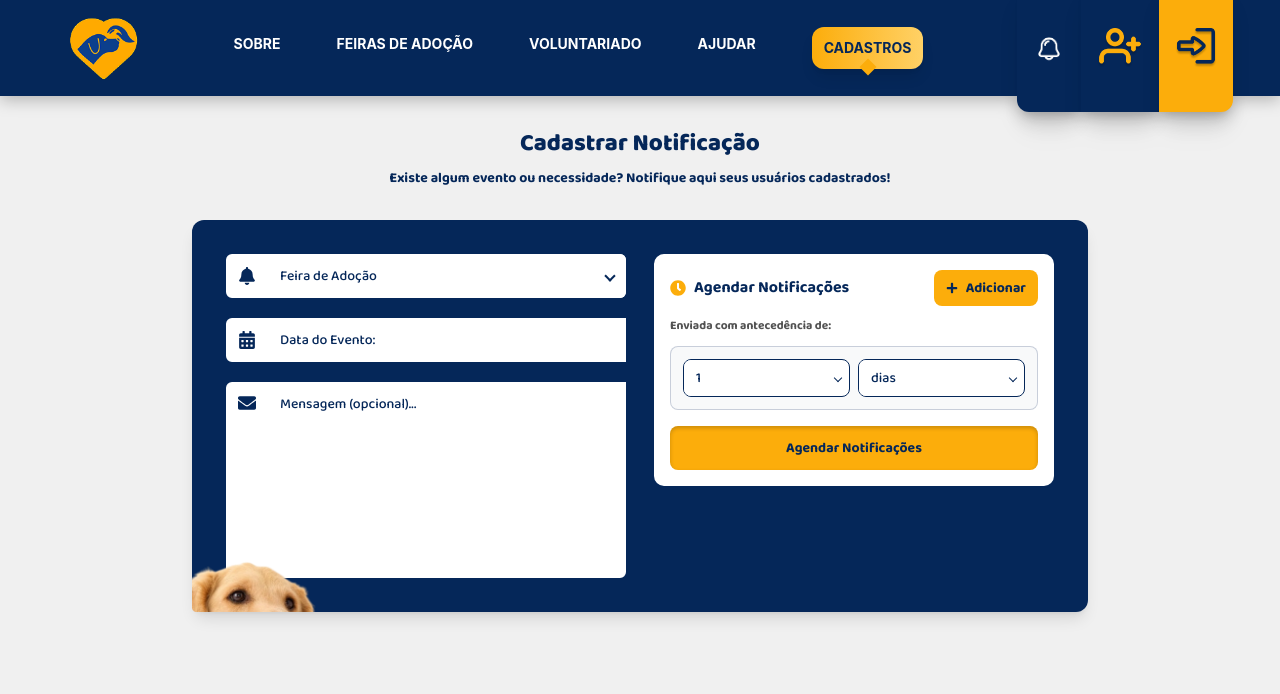
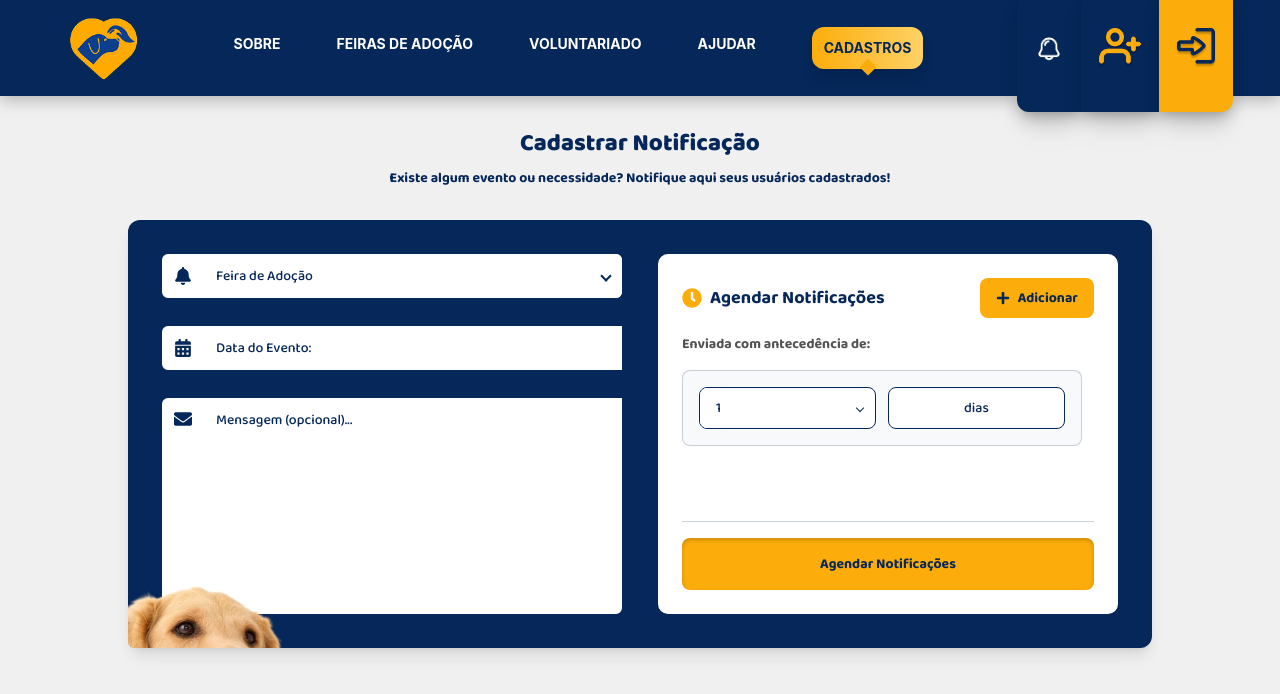
Before and after one commit to Projeto-Extensao-SPTech/front-end, a React (Vite) app: page /cadastro-notificacao in a window 1280 px wide. Shown: the top 694 px of the page. Built offline with nearby package versions, Linux system fonts and the light colour scheme.

Commit message:
subindo alteraçoes telas de cadastro

```diff
--- a/src/components/sections/Participar.jsx
+++ b/src/components/sections/Participar.jsx
@@ -1,5 +1,5 @@
 import Button from '../ui/Button'
-import { Link } from 'react-scroll'
+import { Link } from 'react-router-dom'
 
 export default function Participar() {
     return (
@@ -108,7 +108,7 @@ export default function Participar() {
                         </p>
 
                         <div className="flex flex-col sm:flex-row gap-3">
-                            <Link to="voluntariado" spy={true} smooth={true} duration={800}>
+                            <Link to="/voluntariados" spy={true} smooth={true} duration={800}>
                                 <Button
                                     className="shadow-[inset_0_2px_4px_0_rgba(0,0,0,0.2)] bg-[#FCAD0B] hover:bg-[#052759] hover:[#052759] text-sm mx-auto"
                                 >
--- a/src/pages/CadastroFeiraDeAdocao.jsx
+++ b/src/pages/CadastroFeiraDeAdocao.jsx
@@ -16,7 +16,6 @@ export default function CadastroFeiraDeAdocao() {
     numero: '',
     fotos: []
   });
-
 
   useEffect(() => {
     const fp = flatpickr("#calendario", {
@@ -86,12 +85,12 @@ export default function CadastroFeiraDeAdocao() {
       <img
         src={URL.createObjectURL(foto)}
         alt={`Preview ${index + 1}`}
-        className="w-12 h-12 object-cover rounded-lg border-2 border-[#052759]"
+        className="w-16 h-16 object-cover rounded-lg border-2 border-[#052759]"
       />
       <button
         type="button"
         onClick={() => removerFoto(index)}
-        className="absolute -top-1 -right-1 bg-red-500 text-white rounded-full w-4 h-4 flex items-center justify-center opacity-0 group-hover:opacity-100 transition-opacity"
+        className="absolute -top-1 -right-1 bg-red-500 text-white rounded-full w-5 h-5 flex items-center justify-center opacity-0 group-hover:opacity-100 transition-opacity"
       >
         <FaTimes className="text-xs" />
       </button>
@@ -107,7 +106,7 @@ export default function CadastroFeiraDeAdocao() {
         type={type}
         name={name}
         placeholder={placeholder}
-        className="w-full pr-3 py-2 text-sm text-[#052759] focus:outline-none placeholder-[#052759] font-medium pl-3 bg-white"
+        className="w-full pr-3 py-3 text-sm text-[#052759] focus:outline-none placeholder-[#052759] font-medium pl-3 bg-white"
         value={formData[name]}
         onChange={handleChange}
       />
@@ -126,17 +125,17 @@ export default function CadastroFeiraDeAdocao() {
         </p>
       </div>
 
-      <div className="w-11/12 max-w-4xl bg-[#052759] p-6 rounded-xl shadow-lg relative">
+      <div className="w-11/12 max-w-5xl bg-[#052759] p-8 rounded-xl shadow-lg relative">
 
-        <form onSubmit={handleSubmit} className="grid lg:grid-cols-2 gap-6">
+        <form onSubmit={handleSubmit} className="grid lg:grid-cols-2 gap-8">
 
-          <div className="space-y-4">
+          <div className="space-y-6">
 
             <div className="flex items-center border-2 border-[#052759] rounded-lg bg-white overflow-hidden">
               <span className="p-3 text-[#052759]">
                 <FaRegClock className="text-lg" />
               </span>
-              <div className="flex items-center w-full pr-3 py-2">
+              <div className="flex items-center w-full pr-3 py-3">
                 <span className="text-sm text-[#052759] font-medium pl-3 whitespace-nowrap">
                   Horário da Feira:
                 </span>
@@ -158,24 +157,24 @@ export default function CadastroFeiraDeAdocao() {
                 id="calendario"
                 name="data"
                 placeholder="Data da Feira:"
-                className="w-full pr-3 py-2 text-sm text-[#052759] focus:outline-none placeholder-[#052759] font-medium pl-3 bg-white"
+                className="w-full pr-3 py-3 text-sm text-[#052759] focus:outline-none placeholder-[#052759] font-medium pl-3 bg-white"
                 value={formData.data}
                 onChange={handleChange}
               />
             </div>
 
-            <div className="bg-white rounded-2xl p-4 border-2 border-[#052759]">
+            <div className="bg-white rounded-2xl p-6 border-2 border-[#052759]">
               <div className="text-center">
-                <label htmlFor="fotos" className="cursor-pointer w-48 h-40 bg-gray-100 rounded-2xl flex flex-col items-center justify-center hover:bg-gray-200 transition mx-auto">
+                <label htmlFor="fotos" className="cursor-pointer w-56 h-48 bg-gray-100 rounded-2xl flex flex-col items-center justify-center hover:bg-gray-200 transition mx-auto">
                   {formData.fotos.length > 0 ? (
                     <>
-                      <img src="/img-doacao-livre-upload-photo.png" alt="Câmera" className="w-16 h-16 mb-2" />
-                      <span className="text-[#052759] font-bold text-xs">Adicionar mais fotos</span>
+                      <img src="/img-doacao-livre-upload-photo.png" alt="Câmera" className="w-20 h-20 mb-3" />
+                      <span className="text-[#052759] font-bold text-sm">Adicionar mais fotos</span>
                     </>
                   ) : (
                     <>
-                      <img src="/img-doacao-livre-upload-photo.png" alt="Câmera" className="w-16 h-16 mb-4" />
-                      <span className="text-[#052759] font-bold text-xs">Clique para selecionar</span>
+                      <img src="/img-doacao-livre-upload-photo.png" alt="Câmera" className="w-20 h-20 mb-4" />
+                      <span className="text-[#052759] font-bold text-sm">Clique para selecionar</span>
                     </>
                   )}
                 </label>
@@ -190,11 +189,11 @@ export default function CadastroFeiraDeAdocao() {
               </div>
 
               {formData.fotos.length > 0 && (
-                <div className="mt-4">
-                  <p className="text-[#052759] text-xs text-center mb-2">
+                <div className="mt-6">
+                  <p className="text-[#052759] text-sm text-center mb-3">
                     {formData.fotos.length} foto(s) selecionada(s)
                   </p>
-                  <div className="grid grid-cols-4 gap-2 max-h-24 overflow-y-auto p-2 border border-gray-300 rounded-lg">
+                  <div className="grid grid-cols-4 gap-3 max-h-32 overflow-y-auto p-3 border border-gray-300 rounded-lg">
                     {formData.fotos.map((foto, index) => (
                       <FotoPreview key={index} foto={foto} index={index} />
                     ))}
@@ -202,13 +201,13 @@ export default function CadastroFeiraDeAdocao() {
                 </div>
               )}
 
-              <p className="text-[#052759] text-xs text-center mt-3">
+              <p className="text-[#052759] text-sm text-center mt-4">
                 *Coloque aqui as fotos dos pets presentes na feira!
               </p>
             </div>
           </div>
 
-          <div className="space-y-4">
+          <div className="space-y-6">
             <InputComIcone icon={FaMapPin} name="cep" placeholder="CEP:" />
             <InputComIcone icon={FaGlobeAmericas} name="estado" placeholder="Estado:" />
             <InputComIcone icon={FaCity} name="cidade" placeholder="Cidade:" />
@@ -216,7 +215,7 @@ export default function CadastroFeiraDeAdocao() {
             <InputComIcone icon={FaHome} name="numero" placeholder="Número:" />
 
             <Button
-              className="shadow-[inset_0_2px_4px_0_rgba(0,0,0,0.2)] bg-[#FCAD0B] hover:bg-[#052759] hover:[#052759] text-sm mx-auto w-full py-3"
+              className="shadow-[inset_0_2px_4px_0_rgba(0,0,0,0.2)] bg-[#FCAD0B] hover:bg-[#052759] hover:[#052759] text-sm mx-auto w-full py-4"
             >
               Cadastrar Feira
             </Button>
@@ -226,7 +225,7 @@ export default function CadastroFeiraDeAdocao() {
         <img
           src="/img-cadastro.png"
           alt="Cachorrinho"
-          className="absolute bottom-0 left-0 w-32 max-h-28 object-contain pointer-events-none"
+          className="absolute bottom-0 left-0 w-40 max-h-32 object-contain pointer-events-none"
         />
       </div>
     </div>
--- a/src/pages/CadastroNotificacao.jsx
+++ b/src/pages/CadastroNotificacao.jsx
@@ -100,11 +100,11 @@ export default function CadastroNotificacao() {
                 </p>
             </div>
 
-            <div className="w-11/12 max-w-4xl bg-[#052759] p-8 rounded-xl shadow-lg relative">
+            <div className="w-11/12 max-w-5xl bg-[#052759] p-8 rounded-xl shadow-lg relative">
 
-                <form onSubmit={enviarFormulario} className="grid lg:grid-cols-2 gap-6">
+                <form onSubmit={enviarFormulario} className="grid lg:grid-cols-2 gap-8">
 
-                    <div className="space-y-4">
+                    <div className="space-y-6">
 
                         <SelectComIcone
                             icone={FaBell}
@@ -131,7 +131,7 @@ export default function CadastroNotificacao() {
                             />
                         </div>
 
-                        <div className="flex items-start border-2 border-[#052759] rounded-lg bg-white min-h-[200px]">
+                        <div className="flex items-start border-2 border-[#052759] rounded-lg bg-white min-h-[220px]">
                             <span className="p-3 text-[#052759] self-start">
                                 <FaEnvelope className="text-lg" />
                             </span>
@@ -141,82 +141,73 @@ export default function CadastroNotificacao() {
                                 className="w-full pr-3 py-3 text-sm text-[#052759] focus:outline-none placeholder-[#052759] font-medium pl-3 bg-white resize-none"
                                 value={form.mensagem}
                                 onChange={atualizarForm}
-                                rows={3}
+                                rows={4}
                             />
                         </div>
                     </div>
 
-                    <div className="space-y-4">
+                    <div className="space-y-6">
 
-                        <div className="bg-white rounded-xl p-4 border-2 border-[#052759]">
+                        <div className="bg-white rounded-xl p-6 border-2 border-[#052759] h-full flex flex-col">
 
-                            <div className="flex items-center justify-between mb-3">
-                                <h3 className="text-[#052759] font-bold flex items-center gap-2">
-                                    <FaClock className="text-[#FCAD0B]" />
+                            <div className="flex items-center justify-between mb-4">
+                                <h3 className="text-[#052759] font-bold flex items-center gap-2 text-lg">
+                                    <FaClock className="text-[#FCAD0B] text-xl" />
                                     Agendar Notificações
                                 </h3>
                                 <button
                                     type="button"
                                     onClick={adicionarNotificacao}
-                                    className="flex items-center gap-2 bg-[#FCAD0B] text-[#052759] px-3 py-2 rounded-lg hover:bg-[#FFD166] transition-colors font-bold text-sm"
+                                    className="flex items-center gap-2 bg-[#FCAD0B] text-[#052759] px-4 py-2.5 rounded-lg hover:bg-[#FFD166] transition-colors font-bold text-sm"
                                 >
-                                    <FaPlus className="text-xs" />
+                                    <FaPlus className="text-sm" />
                                     Adicionar
                                 </button>
                             </div>
 
-                            <p className="text-xs text-[#525252] mb-3">Enviada com antecedência de: </p>
+                            <p className="text-sm text-[#525252] mb-4">Enviada com antecedência de: </p>
 
-                            <div className="space-y-3">
+                            <div className="flex-1 overflow-y-auto max-h-80 pr-3 space-y-4 custom-scrollbar">
                                 {notificacoes.map((notif) => (
-                                    <div key={notif.id} className="bg-[#F8F9FA] rounded-lg p-3 border border-[#052759]/20 relative group">
+                                    <div key={notif.id} className="bg-[#F8F9FA] rounded-lg p-4 border border-[#052759]/20 relative group">
 
                                         {notificacoes.length > 1 && (
                                             <button
                                                 type="button"
                                                 onClick={() => removerNotificacao(notif.id)}
-                                                className="absolute -top-2 -right-2 bg-red-500 text-white rounded-full w-5 h-5 flex items-center justify-center opacity-0 group-hover:opacity-100 transition-opacity"
+                                                className="absolute -top-2 -right-2 bg-red-500 text-white rounded-full w-6 h-6 flex items-center justify-center opacity-0 group-hover:opacity-100 transition-opacity"
                                             >
                                                 <FaTrash className="text-xs" />
                                             </button>
                                         )}
 
-                                        <div className="flex items-center gap-2">
+                                        <div className="flex items-center gap-3">
                                             <div className="flex-1">
                                                 <div className="flex items-center border border-[#052759] rounded-lg bg-white overflow-hidden">
                                                     <select
                                                         name={`quantidade-${notif.id}`}
-                                                        className="w-full px-3 py-2 text-sm text-[#052759] focus:outline-none font-medium bg-white appearance-none cursor-pointer"
+                                                        className="w-full px-4 py-2.5 text-sm text-[#052759] focus:outline-none font-medium bg-white appearance-none cursor-pointer"
                                                         value={notif.quantidade}
                                                         onChange={(e) => atualizarNotificacao(notif.id, 'quantidade', e.target.value)}
                                                     >
                                                         <option value="1">1</option>
                                                         <option value="2">2</option>
                                                         <option value="3">3</option>
+                                                        <option value="4">4</option>
                                                         <option value="5">5</option>
+                                                        <option value="6">6</option>
                                                         <option value="7">7</option>
                                                     </select>
-                                                    <div className="pr-2 pointer-events-none">
+                                                    <div className="pr-3 pointer-events-none">
                                                         <div className="w-1.5 h-1.5 border-r border-b border-[#052759] rotate-45"></div>
                                                     </div>
                                                 </div>
                                             </div>
                                             <div className="flex-1">
-                                                <div className="flex items-center border border-[#052759] rounded-lg bg-white overflow-hidden">
-                                                    <select
-                                                        name={`unidade-${notif.id}`}
-                                                        className="w-full px-3 py-2 text-sm text-[#052759] focus:outline-none font-medium bg-white appearance-none cursor-pointer"
-                                                        value={notif.unidade}
-                                                        onChange={(e) => atualizarNotificacao(notif.id, 'unidade', e.target.value)}
-                                                    >
-                                                        <option value="horas">horas</option>
-                                                        <option value="dias">dias</option>
-                                                        <option value="semanas">semanas</option>
-                                                        <option value="meses">meses</option>
-                                                    </select>
-                                                    <div className="pr-2 pointer-events-none">
-                                                        <div className="w-1.5 h-1.5 border-r border-b border-[#052759] rotate-45"></div>
-                                                    </div>
+                                                <div className="flex items-center justify-center border border-[#052759] rounded-lg bg-white overflow-hidden">
+                                                    <span className="w-full px-4 py-2.5 text-sm text-[#052759] font-medium text-center">
+                                                        dias
+                                                    </span>
                                                 </div>
                                             </div>
                                         </div>
@@ -224,10 +215,10 @@ export default function CadastroNotificacao() {
                                 ))}
                             </div>
 
-                            <div className="mt-4">
+                            <div className="mt-6 pt-4 border-t border-[#052759]/20">
                                 <Button
                                     type="submit"
-                                    className="shadow-[inset_0_2px_4px_0_rgba(0,0,0,0.2)] bg-[#FCAD0B] hover:bg-[#052759] hover:[#052759] text-sm mx-auto w-full py-3"
+                                    className="shadow-[inset_0_2px_4px_0_rgba(0,0,0,0.2)] bg-[#FCAD0B] hover:bg-[#052759] hover:[#052759] text-sm mx-auto w-full py-4"
                                 >
                                     Agendar Notificações
                                 </Button>
@@ -239,9 +230,26 @@ export default function CadastroNotificacao() {
                 <img
                     src="/img-cadastro.png"
                     alt="Cachorrinho"
-                    className="absolute bottom-0 left-0 w-32 max-h-28 object-contain pointer-events-none"
+                    className="absolute bottom-0 left-0 w-40 max-h-32 object-contain pointer-events-none"
                 />
             </div>
+
+            <style jsx>{`
+                .custom-scrollbar::-webkit-scrollbar {
+                    width: 8px;
+                }
+                .custom-scrollbar::-webkit-scrollbar-track {
+                    background: #f1f1f1;
+                    border-radius: 10px;
+                }
+                .custom-scrollbar::-webkit-scrollbar-thumb {
+                    background: #052759;
+                    border-radius: 10px;
+                }
+                .custom-scrollbar::-webkit-scrollbar-thumb:hover {
+                    background: #FCAD0B;
+                }
+            `}</style>
         </div>
     );
 }
```
